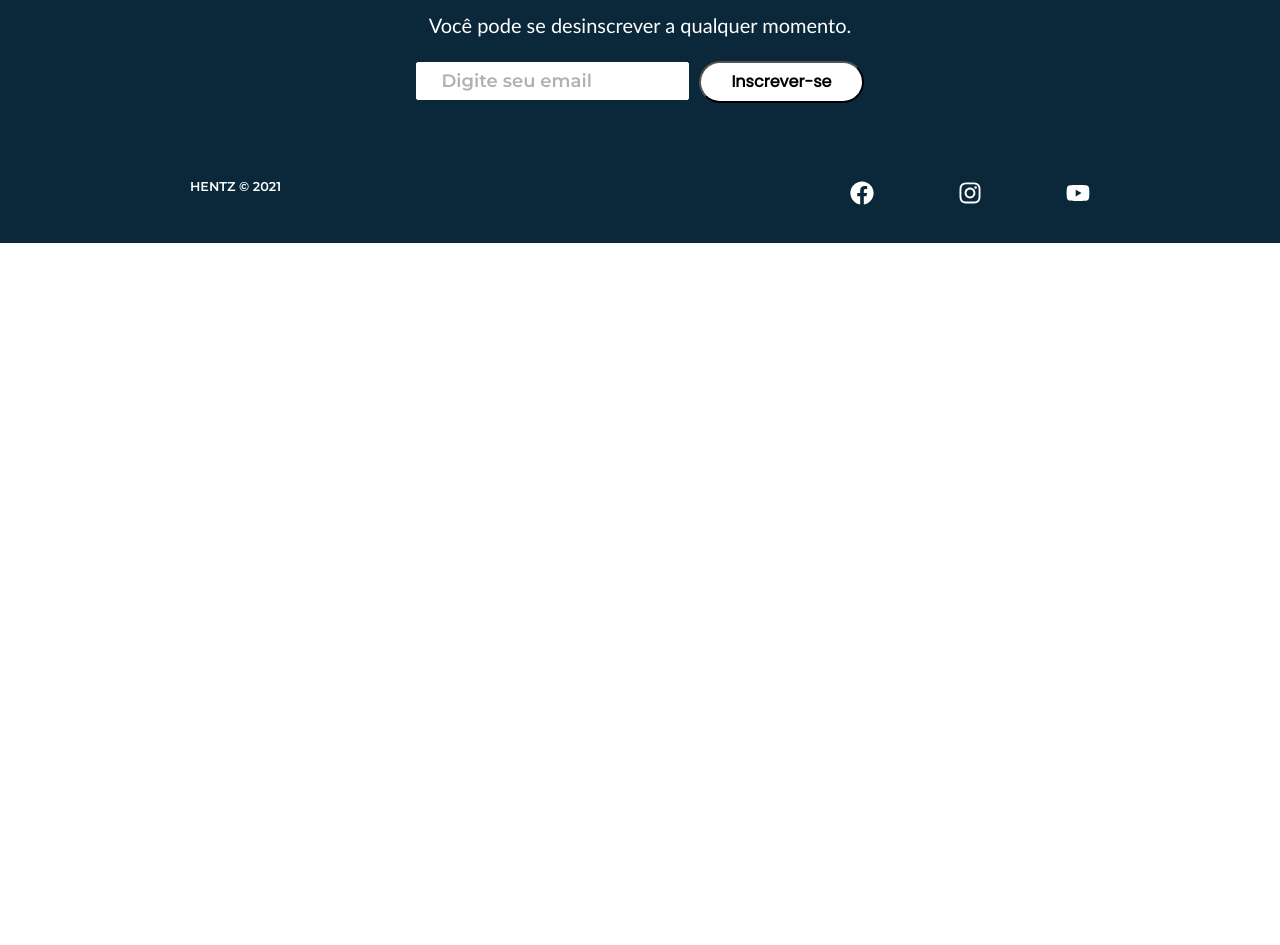
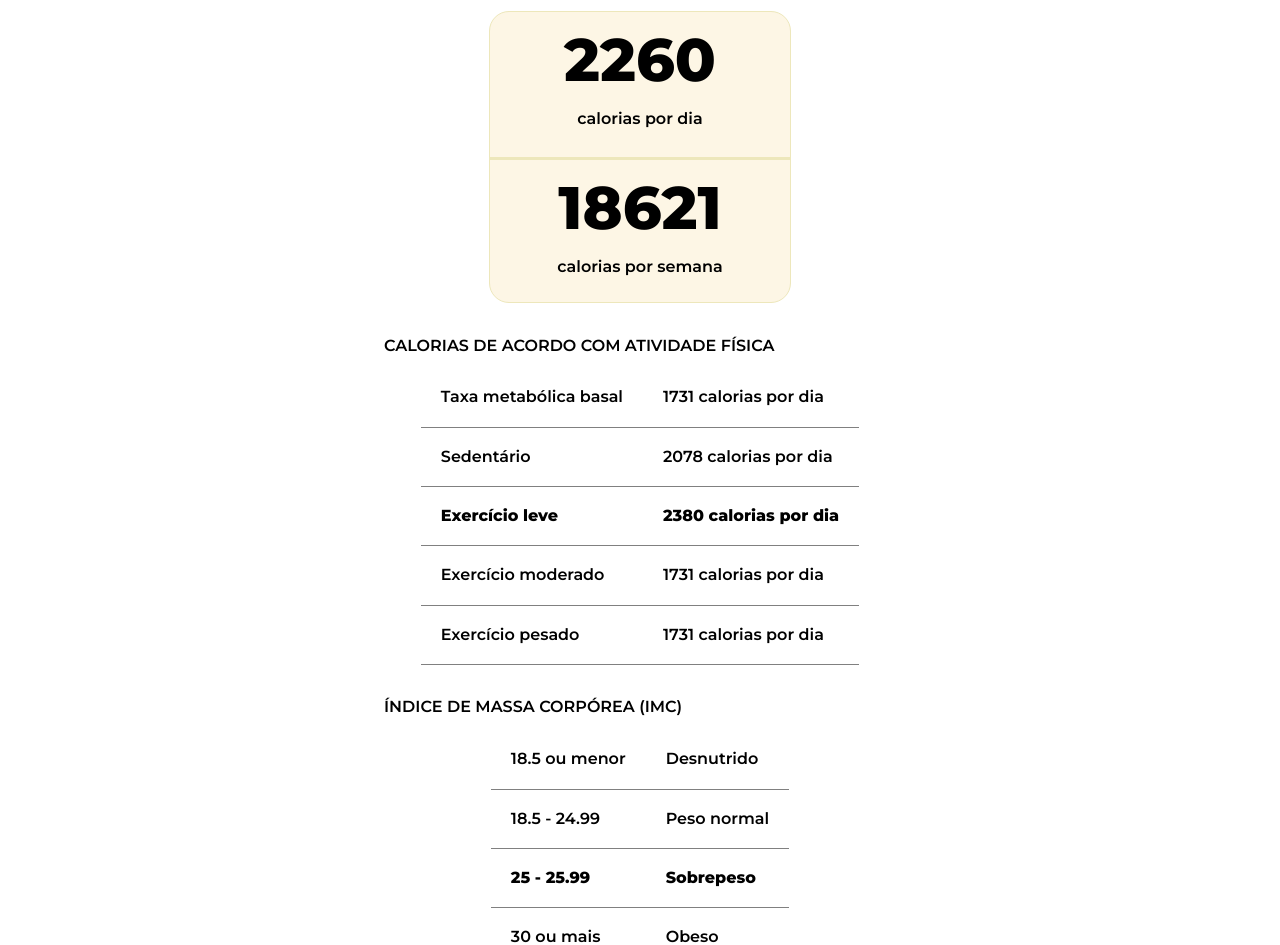
Before and after one commit to heullvers/hentz, a React (Create React App) app: page /resultado in a window 1280 px wide. Shown: the part 170-1115 px from the top of the page. Before the commit the page ends 800 px from the top, so only its background shows below. Built offline with nearby package versions, Linux system fonts and the light colour scheme; a web font is replaced by a local one.

Commit message:
resultado pronto

```diff
--- a/src/Routes.js
+++ b/src/Routes.js
@@ -2,6 +2,9 @@ import { Component } from 'react';
 import {Switch, Route} from 'react-router-dom';
 import Calculadora from './components/Calculadora';
 import Home from './components/Home';
+import Sobre from './components/Sobre';
+import Faq from './components/Faq';
+import Resultado from './components/Resultado';
 
 class Routes extends Component {
     render(){
@@ -13,6 +16,15 @@ class Routes extends Component {
             <Route path="/calculadora" component={Calculadora} exact>
             </Route>
 
+            <Route path="/sobre" component={Sobre} exact>
+            </Route>
+
+            <Route path="/faq" component={Faq} exact>
+            </Route>
+
+            <Route path="/resultado" component={Resultado} exact>
+            </Route>
+
         </Switch>
         );
     }
--- a/src/components/Calculadora.js
+++ b/src/components/Calculadora.js
@@ -1,9 +1,18 @@
-import React, { Component } from 'react';
+import React from 'react';
 import './Calculadora.scss';
-import NavBar from './NavBar'
+import NavBar from './NavBar';
+import Input from './Input';
 
-class Calculadora extends Component{
-    render(){
+import {useHistory} from 'react-router-dom';
+
+
+const Calculadora = () => {
+    let history = useHistory();
+
+    const calcular = (param)=>{
+        history.push({pathname:"/resultado"});
+    }
+
     return(
         <>
             <NavBar cor="vermelho"></NavBar>
@@ -29,29 +38,25 @@ class Calculadora extends Component{
 
                         <h3 className="campo"> Parâmetros </h3>
 
-
                         <div className="divParams">
-                                <div className="age-weight-height">
-                                    <label className="custom-field">
-                                        <input className="input-age-weight-height" type="number" placeholder="Idade" name="age"/>
-                                    </label>
+                            <Input nome="peso(kg)"></Input>
+                            <Input nome="altura(cm)"></Input>
+                            <Input nome="idade"></Input>
                         </div>
 
-                                <div className="age-weight-height">
-                                    <label className="custom-field">
-                                        <input className="input-age-weight-height" type="number" placeholder="Peso(kg)" name="weight"/>
-                                    </label>
-                                </div>
+                        <h3 className="campo"> Nível de atividade </h3>
 
-                                <div className="age-weight-height">
-                                    <label className="custom-field">
-                                        <input className="input-age-weight-height" type="number" placeholder="Altura(cm)" name="height"/>
-                                    </label>
-                                </div>
-                            </div>
+                        <select name="fisico" className="select atividade">
+                            <option value="sedentario">Sedentário</option>
+                            <option value="leve">Exercício leve</option>
+                            <option value="ativo">Moderadamente ativo</option>
+                            <option value="muito">Muito Ativo</option>
+                            <option value="muitoAtivo">Extremamente Ativo</option>
+                        </select>
+
 
                         <div className="calcular">
-                                <button className="botao-calcular btn">CALCULAR</button>
+                            <button type="button" className="botao-calcular btn" onClick={calcular}>CALCULAR</button>
                         </div>
 
 
@@ -62,6 +67,5 @@ class Calculadora extends Component{
 
     );
 }
-}
 
 export default Calculadora;
--- /dev/null
+++ b/src/components/Faq.js
@@ -0,0 +1,16 @@
+import React, { Component } from 'react';
+import NavBar from './NavBar'
+
+class Faq extends Component{
+    render(){
+        return(
+            <>
+               <NavBar cor="vermelho" />
+               <h1>FAQ</h1>
+            </>
+
+        );
+    }
+}
+
+export default Faq;
--- /dev/null
+++ b/src/components/Input.js
@@ -0,0 +1,17 @@
+import React from "react";
+import './Input.scss';
+
+const Input = (props) => {
+
+    return(
+        <label className="custom-field three">
+            <input type="text" placeholder="&nbsp;" name="name"/>
+            <span className="placeholder">{props.nome}</span>
+            {/*errors.name && (<p className="error">{errors.name}</p>)*/}
+        </label>
+    );
+}
+
+
+
+export default Input;
--- /dev/null
+++ b/src/components/Input.scss
@@ -0,0 +1,104 @@
+.custom-field {
+    position: relative;
+    font-size: 14px;
+    border-top: 20px solid transparent;
+    margin-bottom: 5px;
+    --field-padding: 12px;
+  }
+
+  .custom-field input {
+    border: 2px solid black;
+    background: #fff;
+    padding: var(--field-padding);
+    border-radius: 3px;
+    width: 200px;
+    outline: none;
+    font-size: 14px;
+    border-radius: 20px;
+  }
+
+  .erroInput input{
+    border: 2px solid red;
+  }
+
+  .custom-field .placeholder {
+    position: absolute;
+    left: var(--field-padding);
+    width: calc(100% - (var(--field-padding) * 2));
+    overflow: hidden;
+    white-space: nowrap;
+    text-overflow: ellipsis;
+    top: 22px;
+    line-height: 100%;
+    transform: translateY(-50%);
+    color: grey;
+    transition:
+      top 0.3s ease,
+      color 0.3s ease,
+      font-size 0.3s ease;
+  }
+
+  .custom-field input.dirty + .placeholder,
+  .custom-field input:focus + .placeholder,
+  .custom-field input:not(:placeholder-shown) + .placeholder {
+    top: -10px;
+    font-size: 10px;
+    color: #222;
+  }
+
+  .custom-field .error-message:empty {
+    opacity: 0;
+  }
+
+
+.custom-field .three {
+  --draw-duration: 0.1s;
+  --draw-color: #222;
+  --draw-line-width: 2px;
+  --draw-easing: linear;
+}
+
+.custom-field.three .border {
+  width: 100%;
+  height: 100%;
+  position: absolute;
+  left: 0;
+  top: 0;
+  transform: none;
+  display: flex;
+  align-items: center;
+  padding-left: 12px;
+  border-radius: 3px;
+}
+
+.custom-field.three .border::after,
+.custom-field.three .border::before {
+  content: "";
+  width: 0;
+  height: 0;
+  display: inline-block;
+  position: absolute;
+  border-radius: 3px;
+}
+
+.custom-field.three .border::before {
+  left: 0;
+  bottom: 0;
+  border-right: 0px solid var(--draw-color);
+  border-bottom: 0px solid var(--draw-color);
+  transition:
+    border 0s linear calc(var(--draw-duration) * 4),
+    height var(--draw-duration) var(--draw-easing) calc(var(--draw-duration) * 2),
+    width var(--draw-duration) var(--draw-easing) calc(var(--draw-duration) * 3);
+}
+
+.custom-field.three .border::after {
+  right: 0;
+  top: 0;
+  border-left: 0px solid var(--draw-color);
+  border-top: 0px solid var(--draw-color);
+  transition:
+    border 0s linear calc(var(--draw-duration) * 2),
+    height var(--draw-duration) var(--draw-easing),
+    width var(--draw-duration) var(--draw-easing) var(--draw-duration);
+}
--- /dev/null
+++ b/src/components/Resultado.jsx
@@ -0,0 +1,177 @@
+import React from 'react';
+import NavBar from './NavBar';
+import styled from 'styled-components';
+import Agua from '../images/gota.png';
+
+const Container = styled.div`
+    display: flex;
+    justify-content: center;
+`;
+
+const Result = styled.div`
+
+
+    width: 40%;
+    @media(max-width: 768px){
+        width: 100%;
+        padding: 10px;
+    }
+
+    h1{
+        text-align: center;
+    }
+
+    h2{
+        font-size: 16px;
+        font-weight: 100;
+        width: 100%;
+    }
+
+    h3{
+        font-weight: 700;
+        text-align: center;
+
+        span{
+            color: #f0424e;
+        }
+    }
+
+`;
+
+const Painel = styled.div`
+    display: flex;
+    justify-content: center;
+    padding-bottom: 20px;
+
+    span{
+        display: flex;
+        align-items: center;
+        font-size: 60px;
+    }
+`;
+
+const Manutencao = styled.div`
+    background-color: #fdf6e5;
+    height: 290px;
+    width: 300px;
+    border-radius: 20px;
+    border: 1px solid #ede7bb;
+
+    span {
+        font-size: 60px;
+        font-weight: 900;
+    }
+`;
+
+const ManutencaoDia = styled.div`
+    height: 50%;
+    width: 300px;
+    border-bottom: 3px solid #ede7bb;
+    display: flex;
+    justify-content: center;
+    align-items: center;
+    flex-direction: column;
+`;
+
+const ManutencaoSemanal = styled.div`
+    height: 50%;
+    display: flex;
+    justify-content: center;
+    align-items: center;
+    flex-direction: column;
+`;
+
+const Tabela = styled.table`
+    border-spacing: 0;
+
+    td{
+        border-bottom: 1px solid grey;
+        padding: 20px;
+    }
+`;
+
+const Resultado = () => {
+
+    return(
+        <>
+            <NavBar cor="vermelho"></NavBar>
+            <Container>
+                <Result>
+                    <h1>RESULTADO</h1>
+                    <h2>CALORIAS DE MANUTENÇÃO</h2>
+                    <Painel>
+                        <Manutencao>
+                            <ManutencaoDia>
+                                <span>{2260}</span>
+                                <p>calorias por dia</p>
+                            </ManutencaoDia>
+                            <ManutencaoSemanal>
+                                <span>{18621}</span>
+                                <p>calorias por semana</p>
+                            </ManutencaoSemanal>
+                        </Manutencao>
+                    </Painel>
+                    <h2>CALORIAS DE ACORDO COM ATIVIDADE FÍSICA</h2>
+                    <Painel>
+                        <Tabela>
+                            <tbody>
+                                <tr>
+                                    <td>Taxa metabólica basal</td>
+                                    <td>{1731} calorias por dia</td>
+                                </tr>
+                                <tr>
+                                    <td>Sedentário</td>
+                                    <td>{2078} calorias por dia</td>
+                                </tr>
+                                <tr>
+                                    <td><strong>Exercício leve</strong></td>
+                                    <td><strong>{2380} calorias por dia</strong></td>
+                                </tr>
+                                <tr>
+                                    <td>Exercício moderado</td>
+                                    <td>{1731} calorias por dia</td>
+                                </tr>
+                                <tr>
+                                    <td>Exercício pesado</td>
+                                    <td>{1731} calorias por dia</td>
+                                </tr>
+                            </tbody>
+                        </Tabela>
+                    </Painel>
+                    <h2>ÍNDICE DE MASSA CORPÓREA (IMC)</h2>
+                    <Painel>
+                        <Tabela>
+                            <tbody>
+                                <tr>
+                                    <td>18.5 ou menor</td>
+                                    <td>Desnutrido</td>
+                                </tr>
+                                <tr>
+                                    <td>18.5 - 24.99</td>
+                                    <td>Peso normal</td>
+                                </tr>
+                                <tr>
+                                    <td><strong>25 - 25.99</strong></td>
+                                    <td><strong>Sobrepeso</strong></td>
+                                </tr>
+                                <tr>
+                                    <td>30 ou mais</td>
+                                    <td>Obeso</td>
+                                </tr>
+                            </tbody>
+                        </Tabela>
+                    </Painel>
+                    <h2>QUANTIDADE DE ÁGUA RECOMENDADA</h2>
+                    <Painel>
+                        <img src={Agua} alt="água" width="200"/>
+                        <span>{3.4} litros</span>
+                    </Painel>
+                    <h3>QUER APRENDER MAIS SOBRE DIETA E FICAR POR DENTRO DE TUDO? ME SIGA NO INSTAGRAM! <span>@felipehentz</span></h3>
+                </Result>
+            </Container>
+        </>
+
+    );
+}
+
+export default Resultado;
--- /dev/null
+++ b/src/components/Sobre.js
@@ -0,0 +1,17 @@
+import React from "react";
+import './Sobre.scss';
+import NavBar from "./NavBar";
+
+const Sobre = () => {
+
+    return(
+        <>
+            <NavBar cor="vermelho"/>
+            <h1>Sobre</h1>
+        </>
+    );
+}
+
+
+
+export default Sobre;
```
Also changed, not shown: src/components/Button.js (added, +13 -0 lines), src/components/Calculadora.scss (+6 -5 lines), src/components/Button.scss (added), src/components/Faq.scss (added), src/components/Sobre.scss (added), src/images/gota.png (added). Lines whose indentation alone changed are shown as unchanged.
